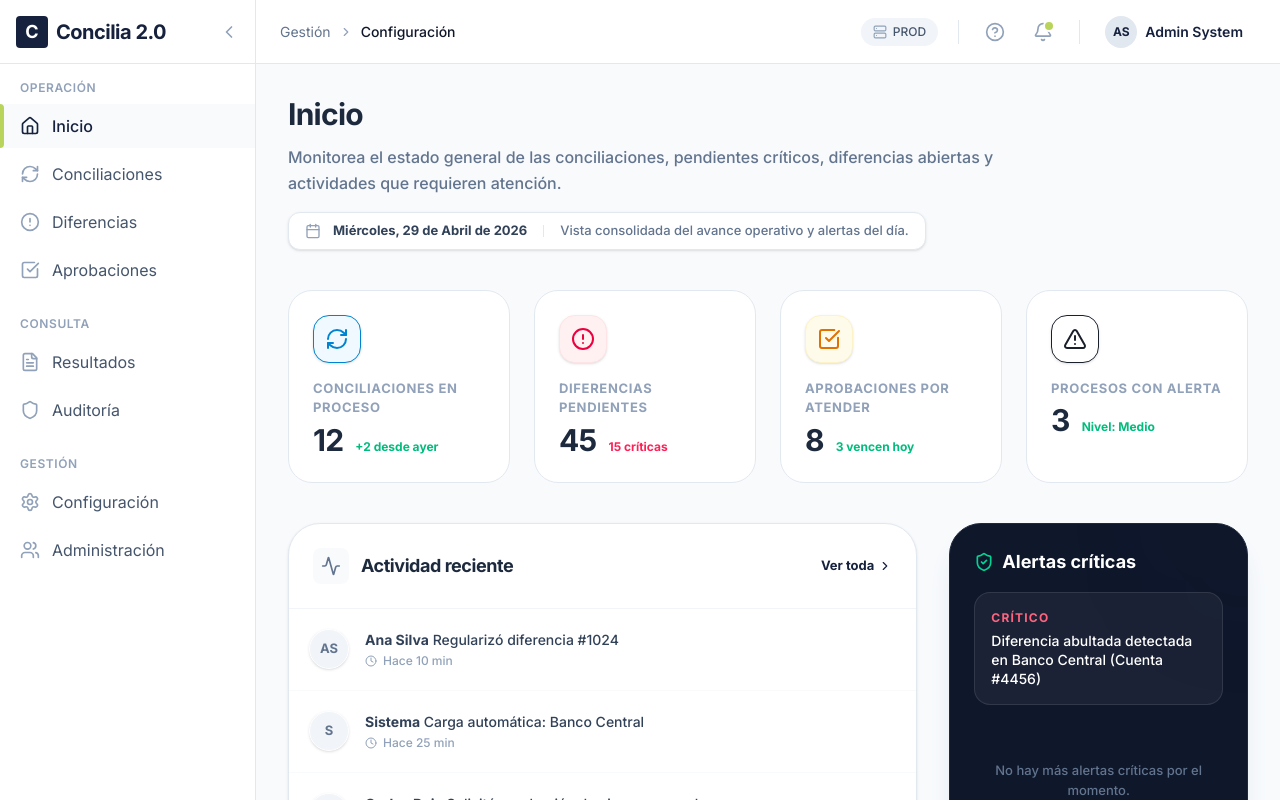
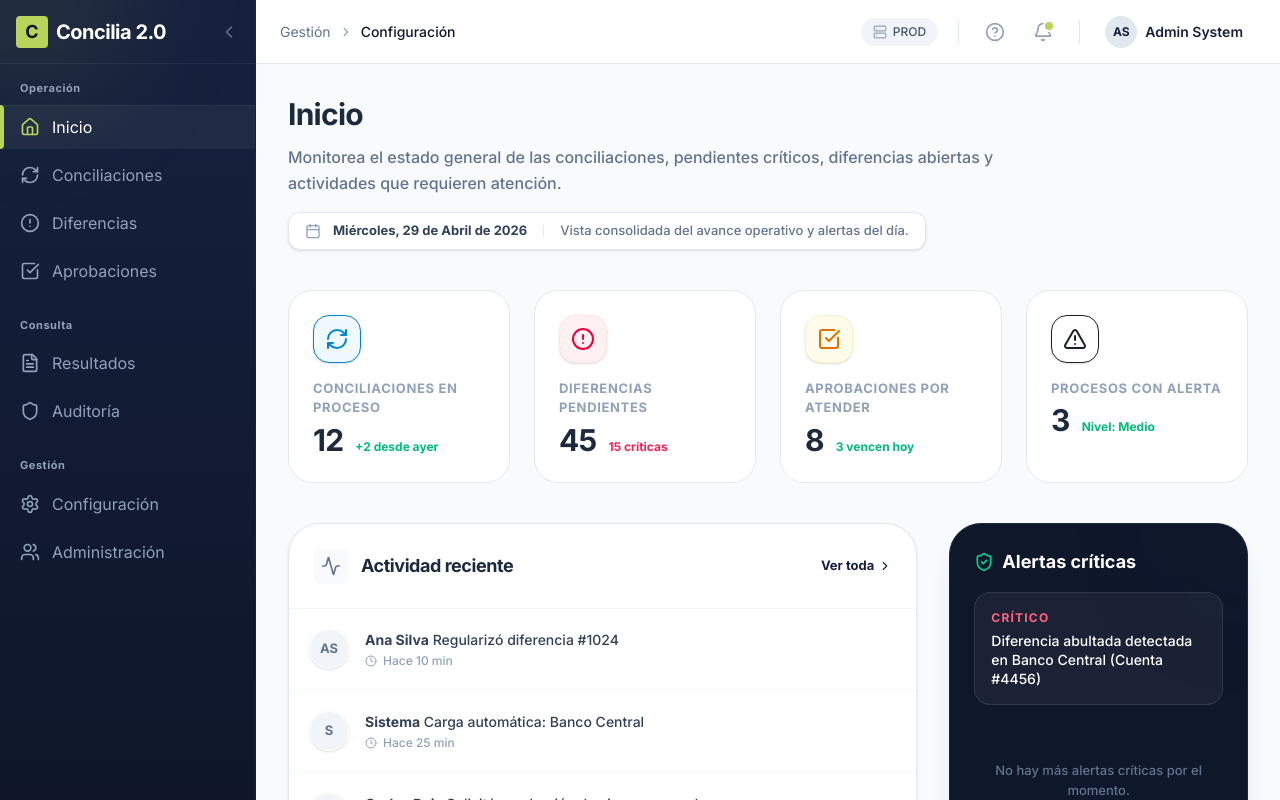
Before and after one commit to Fsilvag03/Demo_Concilia_2, a React (Vite) app: page / in a window 1280 px wide. Built offline with nearby package versions, Linux system fonts and the light colour scheme.

Commit message:
feat(sidebar): Improve visual design and branding
Applies a gradient background to the sidebar, updates the logo styling, and adds a subtle decorative background element to enhance the application's visual appeal.

```diff
--- a/src/components/Sidebar.tsx
+++ b/src/components/Sidebar.tsx
@@ -44,22 +44,25 @@ export function Sidebar({ isCollapsed, onToggle, currentView, onNavigate }: Side
   return (
     <aside
       onClick={onToggle}
-      className={`bg-white border-r border-slate-200 flex flex-col transition-all duration-300 ease-in-out z-20 cursor-pointer ${
+      className={`bg-gradient-to-b from-primary to-primary-dark border-r border-slate-800/50 flex flex-col transition-all duration-300 ease-in-out z-20 cursor-pointer relative overflow-hidden ${
         isCollapsed ? 'w-16' : 'w-64'
       }`}
     >
-      <div className="h-16 flex items-center justify-between px-4 border-b border-slate-200 shrink-0">
+      {/* Decorative shape */}
+      <div className="absolute left-0 top-0 w-48 h-48 bg-secondary/10 rounded-full blur-3xl -translate-y-1/2 -translate-x-1/3 z-0 pointer-events-none"></div>
+
+      <div className="h-16 flex items-center justify-between px-4 border-b border-white/5 shrink-0 z-10 relative">
         {!isCollapsed && (
           <div className="flex items-center gap-2 overflow-hidden">
-            <div className="w-8 h-8 rounded bg-primary flex items-center justify-center shrink-0">
-              <span className="text-white font-bold text-lg leading-none">C</span>
+            <div className="w-8 h-8 rounded bg-secondary flex items-center justify-center shrink-0">
+              <span className="text-primary-dark font-bold text-lg leading-none">C</span>
             </div>
-            <span className="font-bold text-primary text-xl tracking-tight whitespace-nowrap">Concilia 2.0</span>
+            <span className="font-bold text-white text-xl tracking-tight whitespace-nowrap">Concilia 2.0</span>
           </div>
         )}
         {isCollapsed && (
-          <div className="w-8 h-8 mx-auto rounded bg-primary flex items-center justify-center shrink-0">
-             <span className="text-white font-bold text-lg leading-none">C</span>
+          <div className="w-8 h-8 mx-auto rounded bg-secondary flex items-center justify-center shrink-0">
+             <span className="text-primary-dark font-bold text-lg leading-none">C</span>
           </div>
         )}
 
@@ -68,22 +71,22 @@ export function Sidebar({ isCollapsed, onToggle, currentView, onNavigate }: Side
             e.stopPropagation();
             onToggle();
           }}
-          className={`text-slate-400 hover:text-slate-600 transition-colors ${isCollapsed ? 'absolute -right-3 top-20 bg-white border border-slate-200 rounded-full p-1 shadow-sm' : ''}`}
+          className={`text-slate-500 hover:text-white transition-colors ${isCollapsed ? 'absolute -right-3 top-20 bg-primary border border-slate-800/50 rounded-full p-1 shadow-sm' : ''}`}
           title={isCollapsed ? "Expandir" : "Colapsar"}
         >
           {isCollapsed ? <ChevronRight size={16} /> : <ChevronLeft size={20} />}
         </button>
       </div>
 
-      <div className="flex-1 overflow-y-auto py-4 scrollbar-thin">
+      <div className="flex-1 overflow-y-auto py-4 scrollbar-thin z-10 relative">
         {menuGroups.map((group, idx) => (
           <div key={idx} className="mb-6" onClick={(e) => e.stopPropagation()}>
             {!isCollapsed ? (
-              <h3 className="px-5 mb-2 text-xs font-semibold text-slate-400 uppercase tracking-wider">
+              <h3 className="px-5 mb-2 text-[11px] font-bold text-slate-400 capitalize tracking-wider">
                 {group.title}
               </h3>
             ) : (
-                <div className="border-t border-slate-100 my-2 mx-4" />
+                <div className="border-t border-white/5 my-2 mx-4" />
             )}
 
             <ul className="space-y-1">
@@ -99,8 +102,8 @@ export function Sidebar({ isCollapsed, onToggle, currentView, onNavigate }: Side
                       }}
                       className={`w-full flex items-center gap-3 px-5 py-2.5 transition-colors relative group
                         ${isActive
-                          ? 'text-primary bg-slate-50 font-medium'
-                          : 'text-slate-600 hover:text-primary hover:bg-slate-50'
+                          ? 'text-white bg-white/5 shadow-[inset_0_1px_0_rgba(255,255,255,0.05)]'
+                          : 'text-slate-400 hover:text-white hover:bg-white/5'
                         }
                       `}
                     >
@@ -108,7 +111,7 @@ export function Sidebar({ isCollapsed, onToggle, currentView, onNavigate }: Side
                         <div className="absolute left-0 top-0 bottom-0 w-1 bg-secondary rounded-r" />
                       )}
 
-                      <Icon size={20} className={`shrink-0 ${isActive ? 'text-primary' : 'text-slate-400 group-hover:text-primary'}`} />
+                      <Icon size={20} className={`shrink-0 ${isActive ? 'text-secondary' : 'text-slate-400 group-hover:text-slate-200'}`} />
 
                       {!isCollapsed && (
                         <span className="truncate">{item.label}</span>
```
